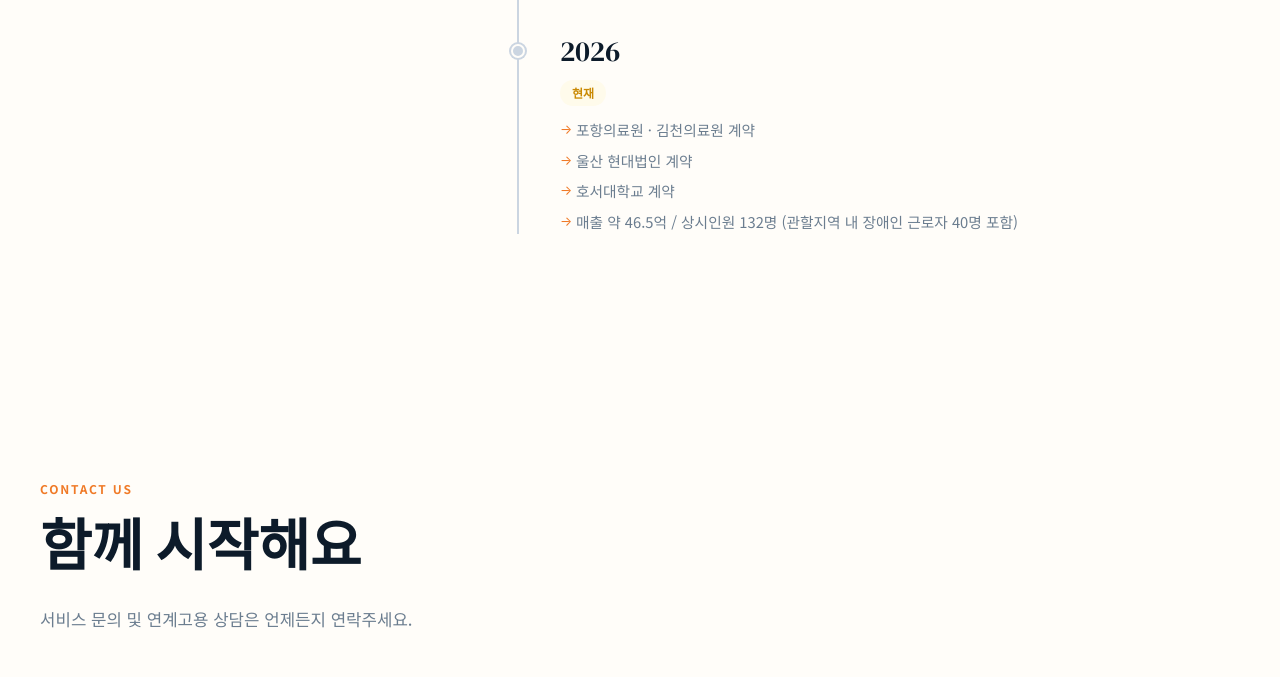
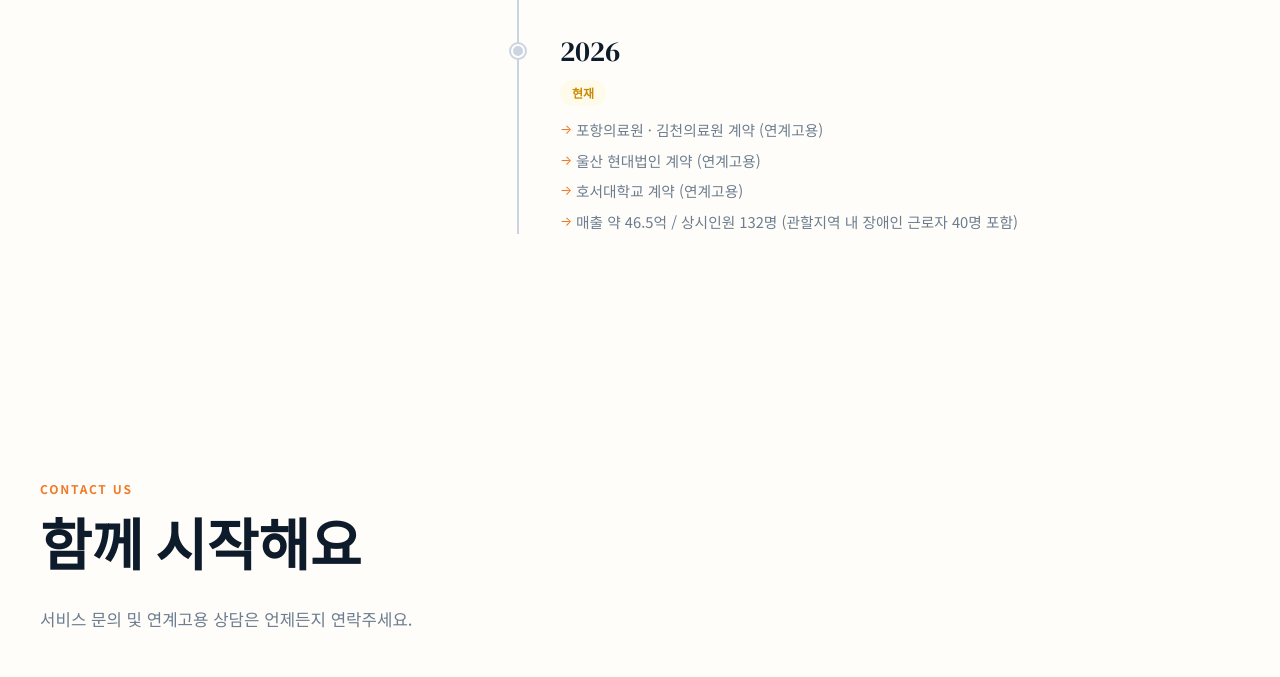
Before and after one commit to sanghoon00/haeon, a plain HTML site: page index.html in a window 1280 px wide. Shown: the part 6457-7134 px from the top of the page. Drawn offline with nearby package versions, Linux system fonts and the light colour scheme.

Commit message:
주요 연혁 2026 계약 항목에 (연계고용) 표기 추가
Co-Authored-By: Claude Opus 5.5 <noreply@anthropic.com>
Claude-Session: https://claude.ai/code/session_01J37DFKcNZcUeAJwFxFtDBK

```diff
--- a/index.html
+++ b/index.html
@@ -1029,9 +1029,9 @@
                 <div class="tl-year">2026</div>
                 <span class="tl-tag" style="background:#FFFBEB;color:#CA8A04">현재</span>
                 <div class="tl-events">
-                  <span class="tl-event">포항의료원 · 김천의료원 계약</span>
-                  <span class="tl-event">울산 현대법인 계약</span>
-                  <span class="tl-event">호서대학교 계약</span>
+                  <span class="tl-event">포항의료원 · 김천의료원 계약 (연계고용)</span>
+                  <span class="tl-event">울산 현대법인 계약 (연계고용)</span>
+                  <span class="tl-event">호서대학교 계약 (연계고용)</span>
                   <span class="tl-event">매출 약 46.5억 / 상시인원 132명 (관할지역 내 장애인 근로자 40명 포함)</span>
                 </div>
               </div>
```
